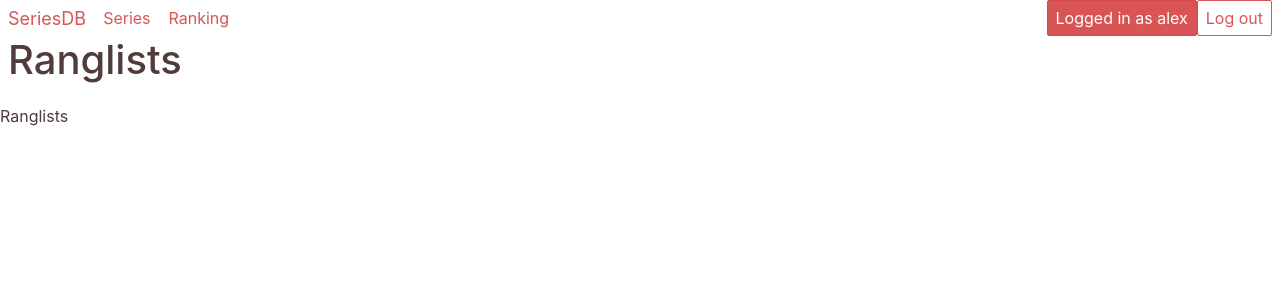
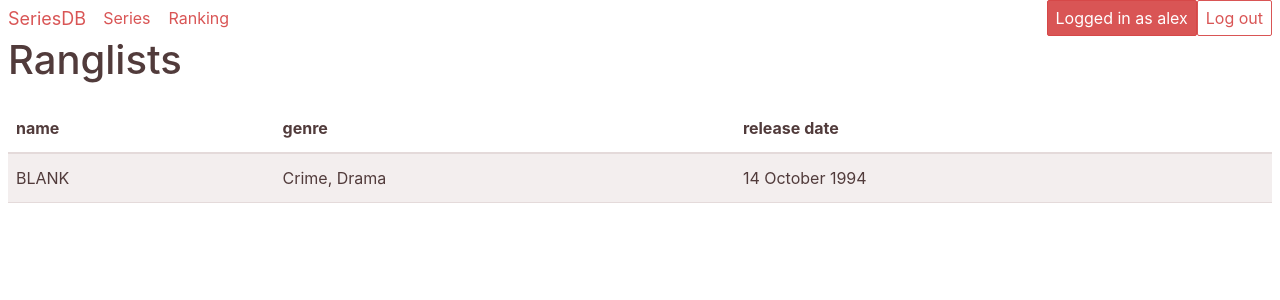
Before and after one commit to emsquellen/webtechnologie-project, a Flask app: page /rankinglist/ in a window 1280 px wide. Shown: the top 300 px of the page. Run offline with Flask 2, Linux system fonts and the light colour scheme; a user stored in the database is signed in; some libraries are stand-ins or nearby versions.

Commit message:
columns rank

```diff
--- a/SB/views/ranking/templates/rindex.html
+++ b/SB/views/ranking/templates/rindex.html
@@ -6,8 +6,22 @@
 {% block content %}
 <h1>Ranglists</h1>
 
-<div class="columns">
-Ranglists
-</div>
+<table class="table">
+    <thead>
+      <tr>
+        <th>name</th>
+        <th>genre</th>
+        <th>release date</th>
+      </tr>
+    </thead>
+    <tbody>
+      <tr class="active">
+        <td>BLANK</td>
+        <td>Crime, Drama</td>
+        <td>14 October 1994</td>
+      </tr>
+    </tbody>
+  </table>
+
 
 {% endblock %}
```
